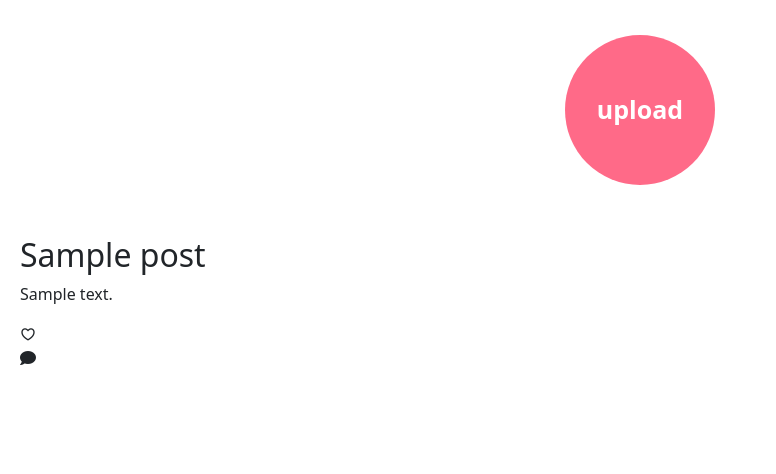
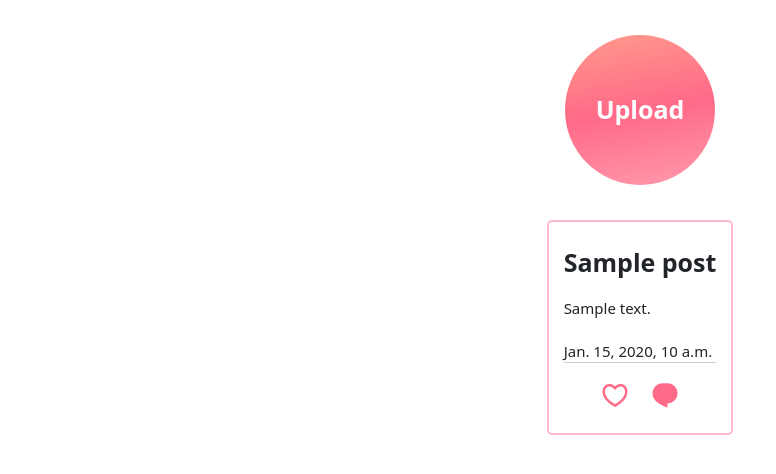
Before and after one commit to Pirogramming-22/Park-hyerin, a Django app: page / in a window 1280 px wide. Shown: the part 120-594 px from the top of the page, without its empty margins (0-776 px from the left). Run offline with Django 5.2, Linux system fonts and the light colour scheme; tables that the repository leaves empty hold one stand-in row (values such as "Sample post"); some libraries are stand-ins or nearby versions.

Commit message:
댓글 기능 수정

```diff
--- a/piro22_Ajax_Pirostagram/main/templates/main/post_list.html
+++ b/piro22_Ajax_Pirostagram/main/templates/main/post_list.html
@@ -2,12 +2,17 @@
 {% load static %}
 
 {% block content %}
+    <a href="{% url 'main:post_new' %}" class="upload"><strong>Upload</strong></a>
     <div class="main__container">
         {% for post in posts %}
-        <div class="post">
+        <div class="post_container">
+            <div class="post-content">
                 <h2>{{ post.title }}</h2>
                 <p>{{ post.content }}</p>
-
+                <P class="created_at">{{post.created_at}}</p>
+            </div>
+            <div class="like-comment">
+                <div class="icons">
                     <!-- 좋아요 버튼 -->
                     <span class="like" data-post-id="{{ post.id }}">
                         <i class="ri-heart-3-line {% if post.like_set.exists %}ri-heart-3-fill{% else %}ri-heart-3-line{% endif %}"></i>
@@ -15,8 +20,9 @@
 
                     <!-- 댓글 버튼 -->
                     <span class="comment-toggle" data-post-id="{{ post.id }}">
-                <i class="fa fa-comment"></i>
+                        <i class="ri-chat-1-fill"></i>
                     </span>
+                </div>
 
                 <div class="comments-section" id="comments-section-{{ post.id }}" style="display:none;">
                     <div class="comments-list">
@@ -29,6 +35,7 @@
                     </div>
                     <textarea id="comment-input-{{ post.id }}" placeholder="댓글을 달아주세요..."></textarea>
                     <button class="add-comment" data-post-id="{{ post.id }}">댓글 작성</button>
+                </div>
             </div>
         </div>
         {% endfor %}
--- a/piro22_Ajax_Pirostagram/main/templates/main/post_new.html
+++ b/piro22_Ajax_Pirostagram/main/templates/main/post_new.html
@@ -2,6 +2,7 @@
 {% load static %}
 
 {% block content %}
+    <a href="{% url 'main:post_list' %}" class="list"><strong>List</strong></a>
     <div class="form__container">
         <form action="" enctype="multipart/form-data" method="POST">
             {% csrf_token %}
--- a/piro22_Ajax_Pirostagram/main/views.py
+++ b/piro22_Ajax_Pirostagram/main/views.py
@@ -53,7 +53,13 @@ def add_comment(request, post_id):
 
         comment = Comment.objects.create(post=post, content=content)
 
-        return JsonResponse({'comment': comment.content, 'created_at': comment.created_at})
+        return JsonResponse({
+            'comment': {
+                'id': comment.id,
+                'content': comment.content,
+                'created_at': comment.created_at
+            }
+        })
 
 # 댓글 삭제
 def delete_comment(request, comment_id):
--- a/piro22_Ajax_Pirostagram/pirostagram/static/pirostagram.css
+++ b/piro22_Ajax_Pirostagram/pirostagram/static/pirostagram.css
@@ -26,8 +26,8 @@ header {
     font-size: 40px;
     border-radius: 50%;
   }
-  .upload{
-    background-color: #FF6A88;
+  .upload, .list{
+    background-image: linear-gradient(170deg,#FF9A8B, #FF6A88, #FF99AC);
     color: white;
     border-radius: 50%;
     padding: 50px;
@@ -46,19 +46,109 @@ header {
     flex-wrap: wrap;
     width: 100%;
     display: flex;
-    justify-content: flex-start;
+    justify-content: center;
     align-items: center;
-    margin-top: 1rem;
     flex-direction: row;
+    width: 80%;
   }
 
-  .post {
+  .post_container {
     display: flex;
     flex-direction: column;
+    justify-content: center;
+    align-items: center;
     margin: 20px;
     border-radius: 5px;
-    border-color: #FF6A88;
+    border: 2px solid #ff6a8874;
+    padding: 15px;
+  }
+  .post-content{
+    display: flex;
+    flex-direction: column;
+    justify-content: flex-start;
   }
    .card-body{
     margin: 15px;
    }
+
+   .ri-heart-3-line, .ri-heart-3-fill {
+    color: #FF6A88;
+    font-size: 30px;
+   }
+
+   .ri-chat-1-fill{
+    color: #FF6A88;
+    font-size: 30px;
+   }
+
+   .like-comment{
+    display: flex;
+    justify-content: center;
+    align-items: center;
+    gap: 20px;
+    flex-direction: column;
+    width: 100%
+   }
+
+   .icons{
+    display: flex;
+    flex-direction: row;
+    gap: 20px;
+   }
+
+   button{
+    all: unset;
+    background: #FF6A88;
+    color: white;
+    border: none;
+    padding: 10px;
+    cursor: pointer;
+    border-radius: 10px;
+   }
+
+   .comments-section {
+    margin-top: 10px;
+    display: none;
+    width: 100%;
+}
+
+   .comment{
+    border-bottom: 1px solid #ccc;
+    padding-bottom: 10px;
+    margin-bottom: 10px;
+   }
+   .comments-list {
+    margin-bottom: 10px;
+}
+
+   .delete-comment{
+    background-color: #ccc;
+    padding: 5px;
+    border-radius: 5px;
+   }
+
+   h2{
+    font-weight: bold;
+    margin:  10px 0;
+    font-size: 25px;
+   }
+
+   p{
+    font-size: 15px;
+    margin:  10px 0;
+   }
+
+   .created_at{
+    border-bottom: 1px solid #ccc;
+   }
+
+   .delete-comment {
+    background-color: #ccc;
+    padding: 5px;
+    border-radius: 5px;
+    cursor: pointer;
+}
+
+table{
+  gap: 20px;
+}
--- a/piro22_Ajax_Pirostagram/pirostagram/templates/pirostagram.html
+++ b/piro22_Ajax_Pirostagram/pirostagram/templates/pirostagram.html
@@ -25,8 +25,6 @@
             </div>
         </div>
     </header>
-    <a href="{% url 'main:post_new' %}" class="upload"><strong>upload</strong></a>
-
     {% block content %}
         <!-- 기본 내용 -->
     {% endblock %}
```
Lines whose indentation alone changed are shown as unchanged.
